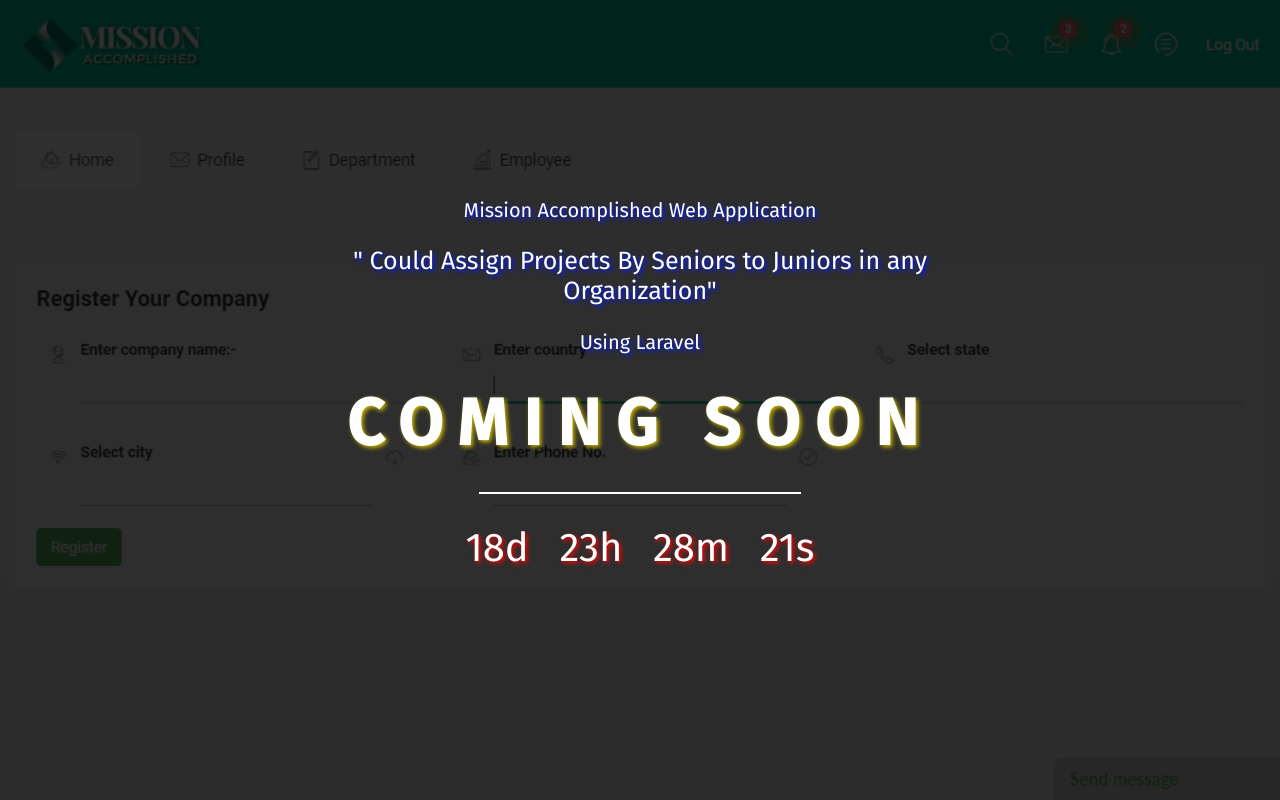
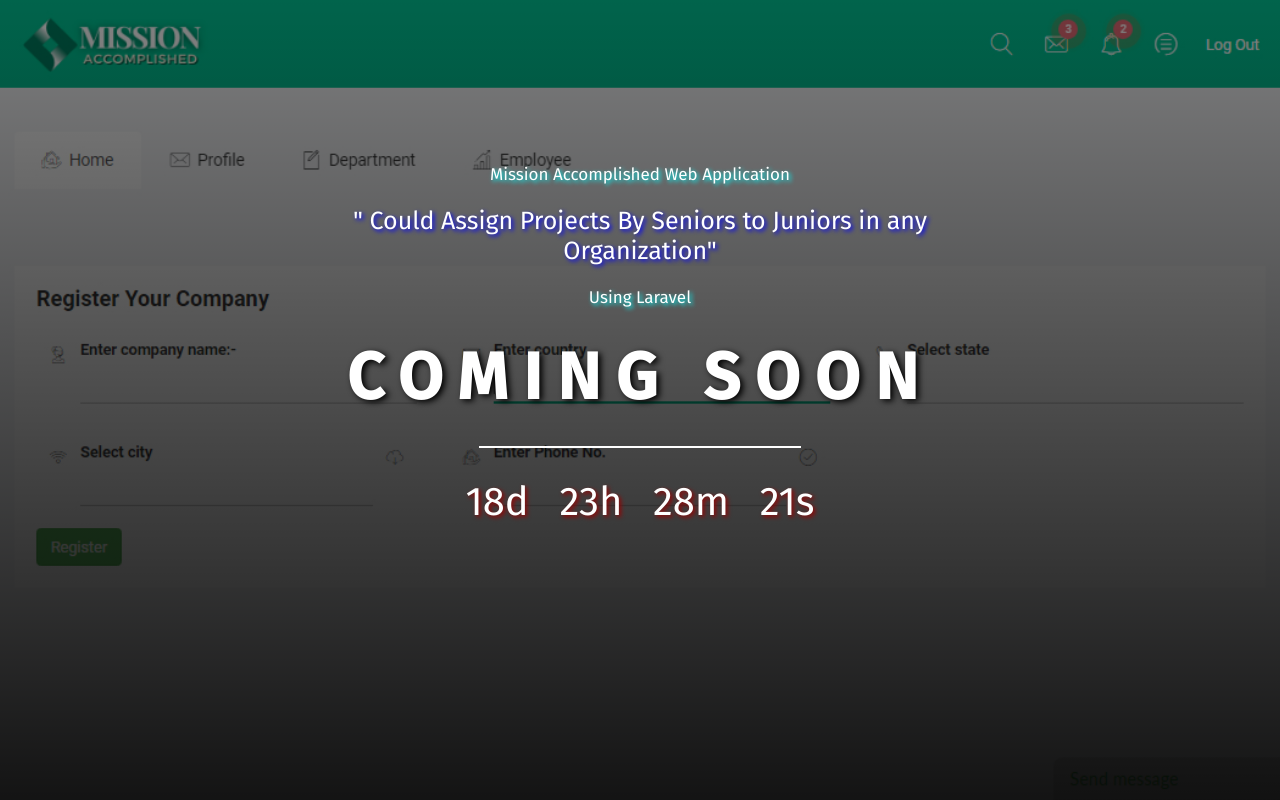
Before and after one commit to muhammad-sufyan474/coming-soon, a plain HTML site: page index.html in a window 1280 px wide. Drawn offline with Linux system fonts and the light colour scheme; a web font is replaced by a local one.

Commit message:
Update style.css

```diff
--- a/style.css
+++ b/style.css
@@ -5,14 +5,14 @@
     padding: 0;
 }
 header{
-    background-image: linear-gradient(rgba(0, 0, 0, 0.815),rgba(0, 0, 0, 0.822)) ,url(background.jpg);
+    background-image: linear-gradient(rgba(0, 0, 0, 0.485),rgba(0, 0, 0, 0.92)) ,url(background.jpg);
     height: 100vh;
     background-position: center;
     background-size: cover;
 }
 .soon
 {
-    top: 50%;
+    top: 45%;
     left: 50%;
     position: absolute;
     transform: translate(-50%,-50%);
@@ -22,7 +22,7 @@ header{
 }
 h1{
     font-size: 65px;
-    text-shadow: 2px 2px 4px #c5b100;
+    text-shadow: 3px 2px 6px black;
     letter-spacing: 15px;
 }
 hr{
@@ -31,13 +31,16 @@ hr{
     border: 1.5px solid #fff;
 }
 p{
-    text-shadow: 2px 2px 4px #001aff;
-    font-size: 20px;
+    text-shadow: 2px 2px 4px cyan;
+    font-size: 17px;
     margin-bottom: 30px;
+}
+#desc{
+    text-shadow: 2px 2px 4px blue;
 }
 #launch
 {
-    text-shadow: 2px 2px 4px #ff0000;
+    text-shadow: 2px 2px 4px #9a0000;
     font-size: 40px;
     word-spacing: 20px;
 }
```
